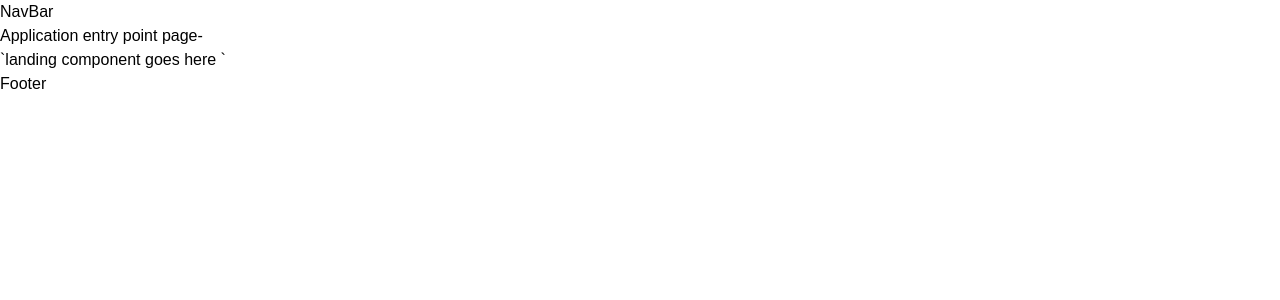
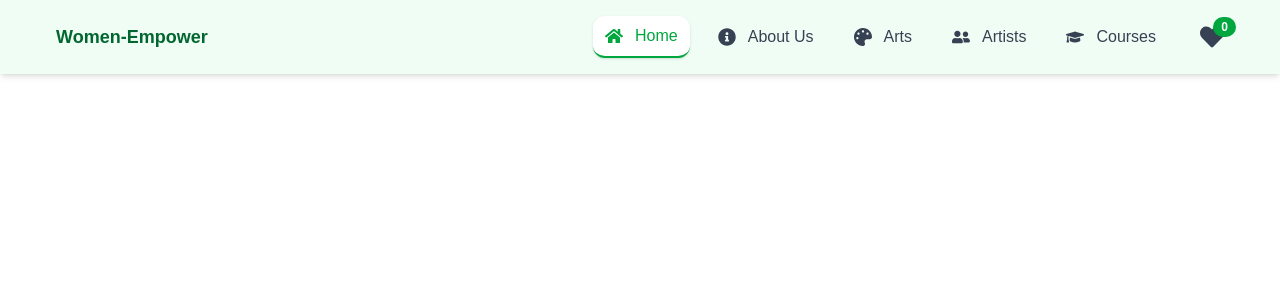
Before and after one commit to Drag-Code1/Women-Power-Frontend, a Next.js app in the folder women-empower/: page / in a window 1280 px wide. Shown: the top 300 px of the page. Built offline with nearby package versions, Linux system fonts and the light colour scheme.

Commit message:
create Navbar

```diff
--- a/women-empower/src/app/component/ui/utlity/NavBar.tsx
+++ b/women-empower/src/app/component/ui/utlity/NavBar.tsx
@@ -1,9 +1,141 @@
-import React from 'react'
+"use client";
+
+import React, { useState } from "react";
+import Link from "next/link";
+import { usePathname } from "next/navigation";
+import {
+  FaBars,
+  FaTimes,
+  FaHome,
+  FaInfoCircle,
+  FaPalette,
+  FaUserFriends,
+  FaGraduationCap,
+  FaHeart,
+} from "react-icons/fa";
 
 const NavBar = () => {
+  const [isOpen, setIsOpen] = useState(false);
+  const pathname = usePathname();
+
+  // Wishlist count (replace with state/props from backend later)
+  const wishlistCount = 0;
+
+  const navItems = [
+    { name: "Home", href: "/", icon: <FaHome /> },
+    { name: "About Us", href: "/about", icon: <FaInfoCircle /> },
+    { name: "Arts", href: "/arts", icon: <FaPalette /> },
+    { name: "Artists", href: "/artists", icon: <FaUserFriends /> },
+    { name: "Courses", href: "/courses", icon: <FaGraduationCap /> },
+  ];
+
   return (
-    <div>NavBar</div>
-  )
-}
+    <nav className="bg-green-50 shadow-md fixed w-full top-0 left-0 z-50">
+      <div className="flex justify-between px-14 items-center py-4">
+        {/* Logo */}
+        <Link href="/">
+          <h1 className="text-lg font-bold text-green-800">Women-Empower</h1>
+        </Link>
 
-export default NavBar
+        {/* Desktop Menu */}
+        <div className="hidden md:flex items-center gap-4">
+          {navItems.map((item) => {
+            const isActive = pathname === item.href;
+            return (
+              <Link
+                key={item.name}
+                href={item.href}
+                className={`flex items-center gap-3 px-3 py-2 rounded-xl transition ${
+                  isActive
+                    ? "bg-white text-green-600 border-b-2 border-green-600 shadow-sm"
+                    : "text-gray-700 hover:bg-green-100 hover:text-green-600"
+                }`}
+              >
+                <span className="text-lg">{item.icon}</span>
+                <span>{item.name}</span>
+              </Link>
+            );
+          })}
+
+          {/* Wishlist Icon (Desktop) */}
+          <Link href="/wishlist" className="relative ml-4">
+            <FaHeart className="text-2xl text-gray-700 hover:text-green-600 transition" />
+            <span className="absolute -top-2 -right-3 bg-green-600 text-white text-xs font-bold px-2 py-0.5 rounded-full">
+              {wishlistCount}
+            </span>
+          </Link>
+        </div>
+
+        {/* Mobile Menu Button */}
+        <button
+          onClick={() => setIsOpen(true)}
+          className="md:hidden text-2xl text-green-800"
+        >
+          <FaBars />
+        </button>
+      </div>
+
+      {/* Mobile Sidebar */}
+      <div
+        className={`fixed inset-0 bg-black z-50 transition-opacity duration-300 ${
+          isOpen ? "opacity-100 visible" : "opacity-0 invisible"
+        }`}
+        onClick={() => setIsOpen(false)}
+      >
+        <div
+          className={`bg-green-100 w-80 h-full p-6 flex flex-col space-y-6 transform transition-transform duration-300 ${
+            isOpen ? "translate-x-0" : "-translate-x-full"
+          }`}
+          onClick={(e) => e.stopPropagation()}
+        >
+          {/* Logo and Close Button Flex Row */}
+          <div className="flex items-center justify-between">
+            <h1 className="text-lg font-bold text-green-800">Women-Empower</h1>
+            <button
+              onClick={() => setIsOpen(false)}
+              className="text-2xl text-gray-700"
+            >
+              <FaTimes />
+            </button>
+          </div>
+          {/* Sidebar Nav */}
+          <div className="flex flex-col mt-4">
+            {navItems.map((item) => {
+              const isActive = pathname === item.href;
+              return (
+                <Link
+                  key={item.name}
+                  href={item.href}
+                  className={`flex items-center gap-3 p-3 rounded-xl transition ${
+                    isActive
+                      ? "bg-white text-green-600 shadow-sm"
+                      : "text-gray-700 hover:bg-white hover:text-green-600"
+                  }`}
+                >
+                  <span className="text-lg">{item.icon}</span>
+                  <span>{item.name}</span>
+                </Link>
+              );
+            })}
+
+            {/* Wishlist Icon (Mobile Sidebar) */}
+            <Link
+              href="/wishlist"
+              className="flex items-center gap-3 p-3 rounded-xl text-gray-700 hover:text-green-600 transition"
+            >
+              <div className="relative">
+                <FaHeart className="text-lg" />
+                <span className="absolute -top-2 -right-3 bg-green-600 text-white text-xs font-bold px-2 py-0.5 rounded-full">
+                  {wishlistCount}
+                </span>
+              </div>
+              <span>Wishlist</span>
+            </Link>
+          </div>
+        </div>
+      </div>
+    </nav>
+  );
+};
+
+export default NavBar;
```
